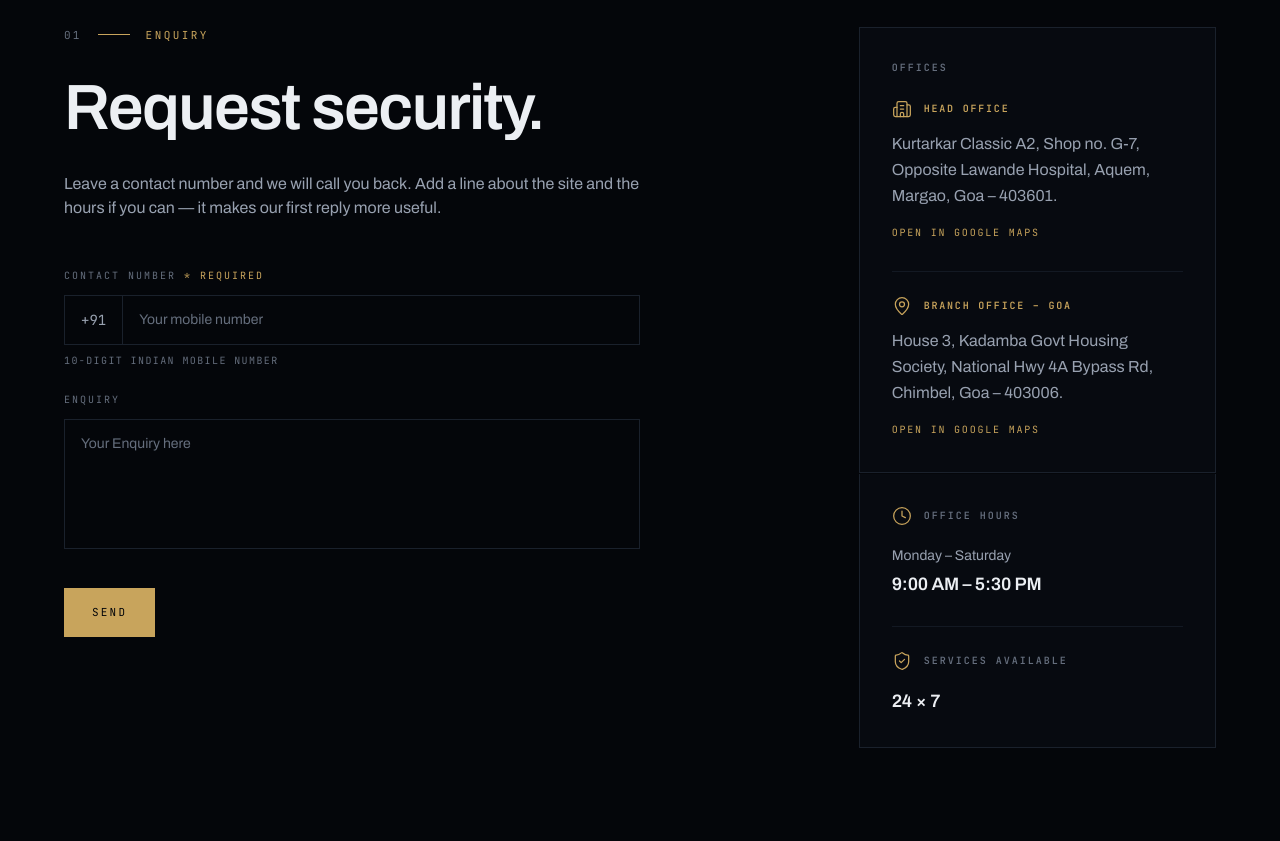
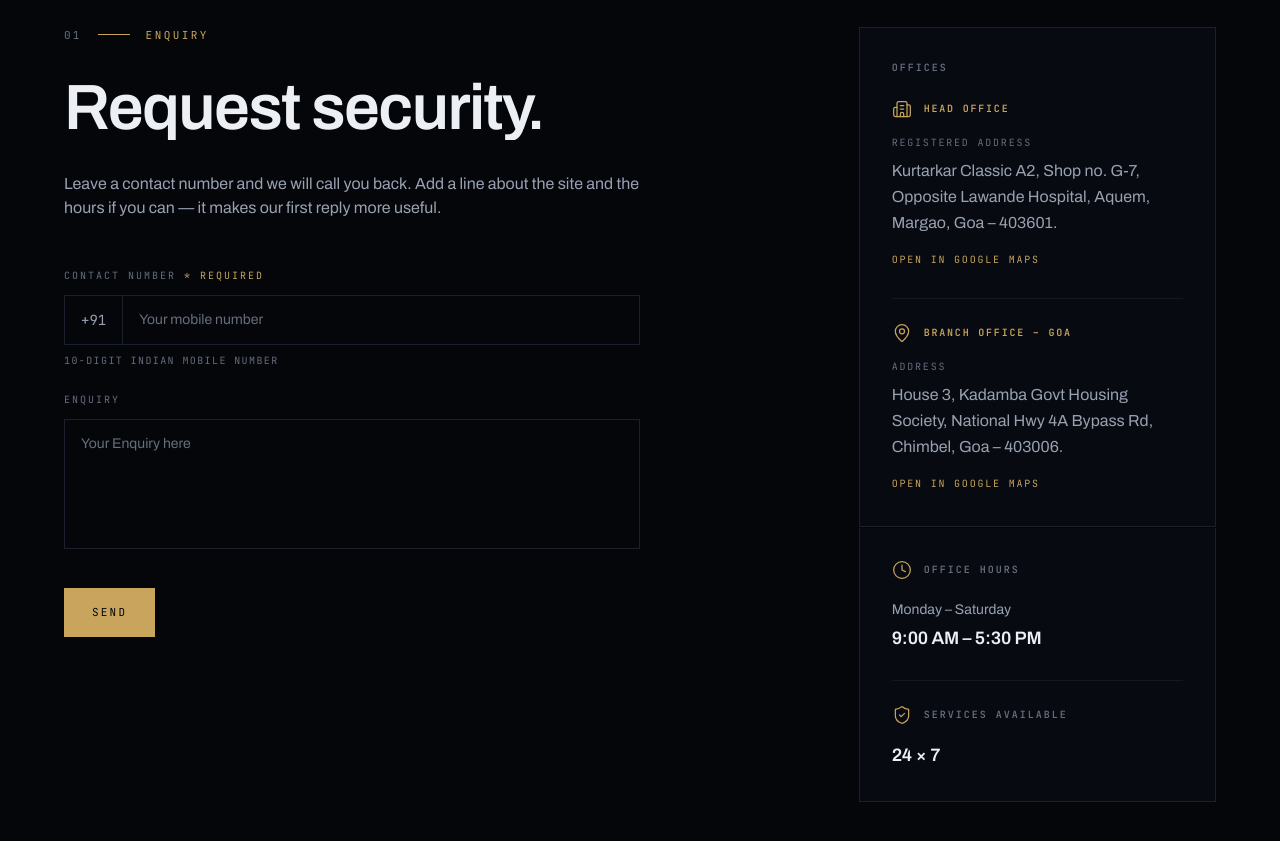
Before and after one commit to naiknihal2003/BSM-Security-Website, a Next.js app: page /contact in a window 1280 px wide. Shown: the part 1200-2041 px from the top of the page. Built offline with nearby package versions, Linux system fonts and the light colour scheme.

Commit message:
Head Office: registered address designation and official maps link

```diff
--- a/app/branch/page.tsx
+++ b/app/branch/page.tsx
@@ -91,7 +91,7 @@ function OfficeBlock({
               <div className="flex items-center gap-3">
                 <MapPin className="h-4 w-4 shrink-0 text-brass" strokeWidth={1.5} />
                 <h3 className="font-mono text-[10px] uppercase tracking-[0.2em] text-dim">
-                  Address
+                  {office.addressLabel}
                 </h3>
               </div>
               <address className="mt-4 not-italic leading-relaxed text-mist">
--- a/app/contact/page.tsx
+++ b/app/contact/page.tsx
@@ -180,7 +180,10 @@ export default function ContactPage() {
                           {office.kind}
                         </p>
                       </div>
-                      <address className="mt-3 not-italic leading-relaxed text-mist">
+                      <p className="mt-4 font-mono text-[10px] uppercase tracking-[0.18em] text-dim">
+                        {office.addressLabel}
+                      </p>
+                      <address className="mt-2 not-italic leading-relaxed text-mist">
                         {office.address}
                       </address>
                       <a
--- a/lib/site.ts
+++ b/lib/site.ts
@@ -371,6 +371,8 @@ export type Office = {
   index: string;
   kind: string;
   name: string;
+  /** How the primary address is designated on the page. */
+  addressLabel: string;
   /** The mapped address. */
   address: string;
   /** Shown as text only — never a second map pin for this office. */
@@ -393,14 +395,15 @@ export const offices: Office[] = [
     index: "01",
     kind: "Head Office",
     name: "Head Office — Margao",
+    addressLabel: "Registered address",
     address:
       "Kurtarkar Classic A2, Shop no. G-7, Opposite Lawande Hospital, Aquem, Margao, Goa – 403601.",
     additionalAddress:
       "42/D/7, God's Gift Residency, Plot no. 15, Dicarpale Davorlim, Navelim, Salcete, Goa.",
     mapEmbed:
       "https://www.google.com/maps?q=Kurtarkar+Classic+A2,+Shop+no.+G-7,+Opposite+Lawande+Hospital,+Aquem,+Margao,+Goa+403601&output=embed",
-    mapLink:
-      "https://www.google.com/maps/search/?api=1&query=Kurtarkar+Classic+A2,+Shop+no.+G-7,+Opposite+Lawande+Hospital,+Aquem,+Margao,+Goa+403601",
+    /* BSM's own Google Maps link for the registered address. */
+    mapLink: "https://share.google/qjQSkfbcxMmjiws4j",
     mapTitle: "Map showing the BSM Head Office at Aquem, Margao, Goa",
     phones: [
       { display: "+91 94212 49677", href: "tel:+919421249677" },
@@ -435,6 +438,7 @@ export const offices: Office[] = [
     index: "02",
     kind: "Branch Office – Goa",
     name: "Branch Office — Panjim, Old Goa",
+    addressLabel: "Address",
     address:
       "House 3, Kadamba Govt Housing Society, National Hwy 4A Bypass Rd, Chimbel, Goa – 403006.",
     mapEmbed:
```
